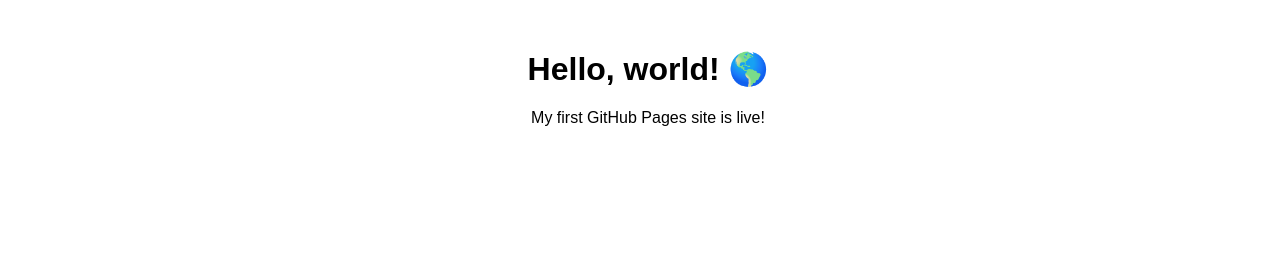
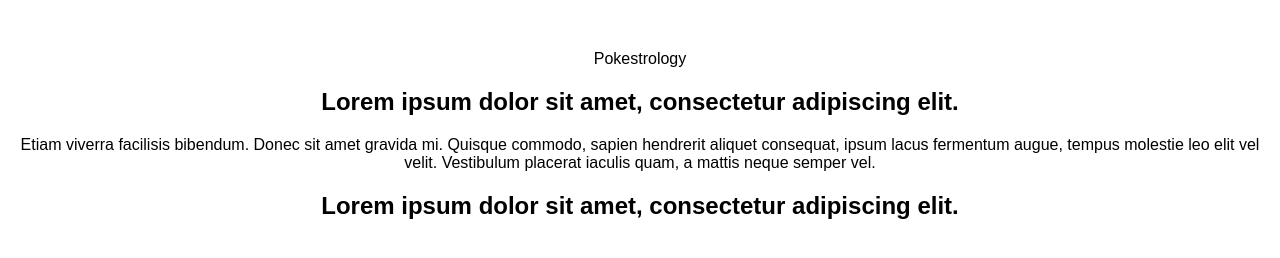
Before and after one commit to yourbestieclay/pokestrology.io, a plain HTML site: page index.html in a window 1280 px wide. Drawn offline with Linux system fonts and the light colour scheme.

Commit message:
Update index.html

```diff
--- a/index.html
+++ b/index.html
@@ -7,10 +7,16 @@
     <link rel="stylesheet" href="/style.css">
 </head>
 <body>
-    <div class="page">
-        <h1>Hello, world! 🌎</h1>
-        <p>My first GitHub Pages site is live!</p>
+    <div class="navbar">
+        <p>Pokestrology</p>
     </div>
+    <section class="hero">
+        <h1>Lorem ipsum dolor sit amet, consectetur adipiscing elit.</h1>
+        <p>Etiam viverra facilisis bibendum. Donec sit amet gravida mi. Quisque commodo, sapien hendrerit aliquet consequat, ipsum lacus fermentum augue, tempus molestie leo elit vel velit. Vestibulum placerat iaculis quam, a mattis neque semper vel.</p>
+    </section>
+    <section class="starsigns">
+        <h2>Lorem ipsum dolor sit amet, consectetur adipiscing elit.</h2>
+    </section>
 
 </body>
 </html>
```
